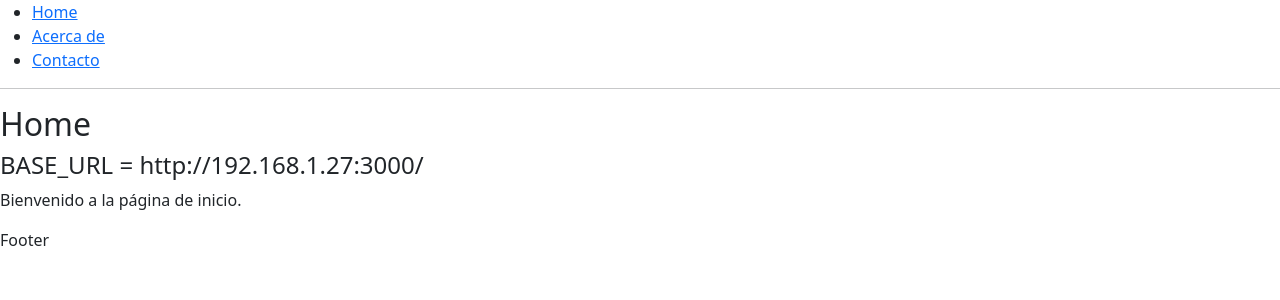
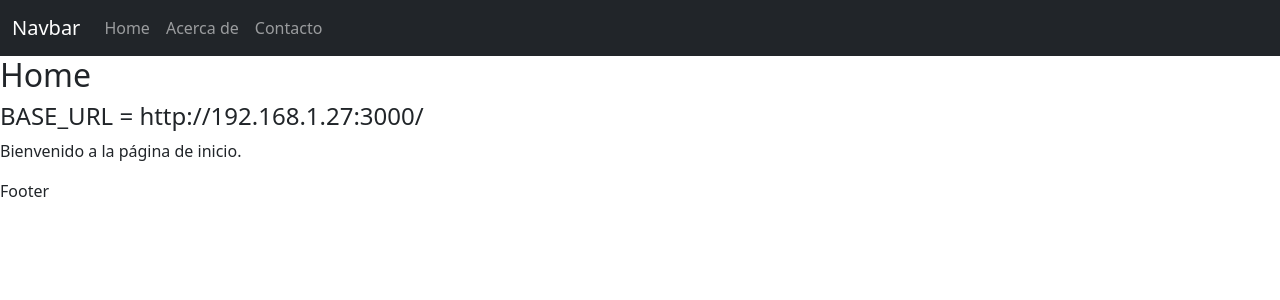
Before and after one commit to pepeul1191/react-rollup, a React app: page / in a window 1280 px wide. Shown: the top 300 px of the page. Built offline with nearby package versions, Linux system fonts and the light colour scheme; the HTML template or start-up script is replaced by a standard one.

Commit message:
agregando navbar de bootstrap con Link de react

```diff
--- /dev/null
+++ b/src/components/NavBar.js
@@ -0,0 +1,53 @@
+import React from 'react';
+import Home from '../pages/Home';
+import About from '../pages/About';
+import Contact from '../pages/Contact';
+import { Link } from 'react-router-dom';
+
+/*
+<li><Link to="/">Home</Link></li>
+<li><Link to="/about">Acerca de</Link></li>
+<li><Link to="/contact">Contacto</Link></li>
+*/
+
+
+const Navbar = () => {
+  return (
+    <nav className="navbar navbar-expand-lg navbar-dark bg-dark">
+      <div className="container-fluid">
+        <a className="navbar-brand" href="/">
+          Navbar
+        </a>
+        <button
+          className="navbar-toggler"
+          type="button"
+          data-bs-toggle="collapse"
+          data-bs-target="#navbarSupportedContent"
+          aria-controls="navbarSupportedContent"
+          aria-expanded="false"
+          aria-label="Toggle navigation"
+        >
+          <span className="navbar-toggler-icon"></span>
+        </button>
+        <div className="collapse navbar-collapse" id="navbarSupportedContent">
+          <ul className="navbar-nav me-auto mb-2 mb-lg-0">
+            <li className="nav-item">
+              {/*<a className="nav-link active" aria-current="page" href="/">
+                Home
+              </a>*/}
+              <Link to="/" className="nav-link">Home</Link>
+            </li>
+            <li className="nav-item">
+              <Link to="/about" className="nav-link">Acerca de</Link>
+            </li>
+            <li className="nav-item">
+              <Link to="/contact" className="nav-link">Contacto</Link>
+            </li>
+          </ul>
+        </div>
+      </div>
+    </nav>
+  );
+};
+
+export default Navbar;
--- a/src/layouts/App.jsx
+++ b/src/layouts/App.jsx
@@ -1,5 +1,6 @@
 import React from 'react';
 import { BrowserRouter as Router, Route, Routes, Link } from 'react-router-dom';
+import NavBar from '../components/NavBar';
 import Home from '../pages/Home';
 import About from '../pages/About';
 import Contact from '../pages/Contact';
@@ -8,17 +9,8 @@ import '../assets/css/styles.css';
 
 const App = () => (
   <Router>
-    <nav>
-      <ul>
-        {/* Utiliza Link para crear enlaces */}
-        <li><Link to="/">Home</Link></li>
-        <li><Link to="/about">Acerca de</Link></li>
-        <li><Link to="/contact">Contacto</Link></li>
-      </ul>
-    </nav>
-    <hr />
+    <NavBar />
     <Routes>
-      {/* Rutas */}
       <Route path="/" element={<Home />} />
       <Route path="/about" element={<About />} />
       <Route path="/contact" element={<Contact />} />
```
